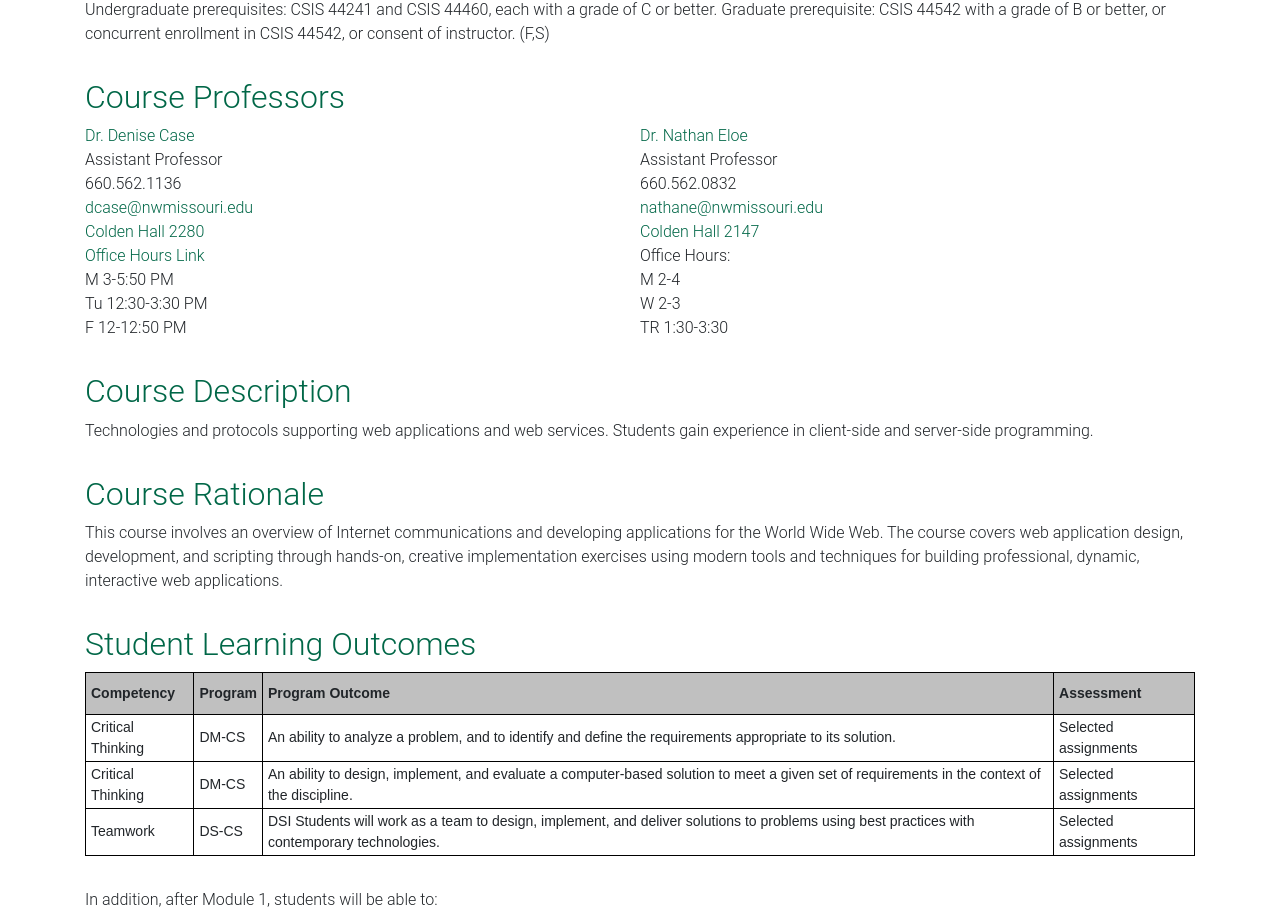
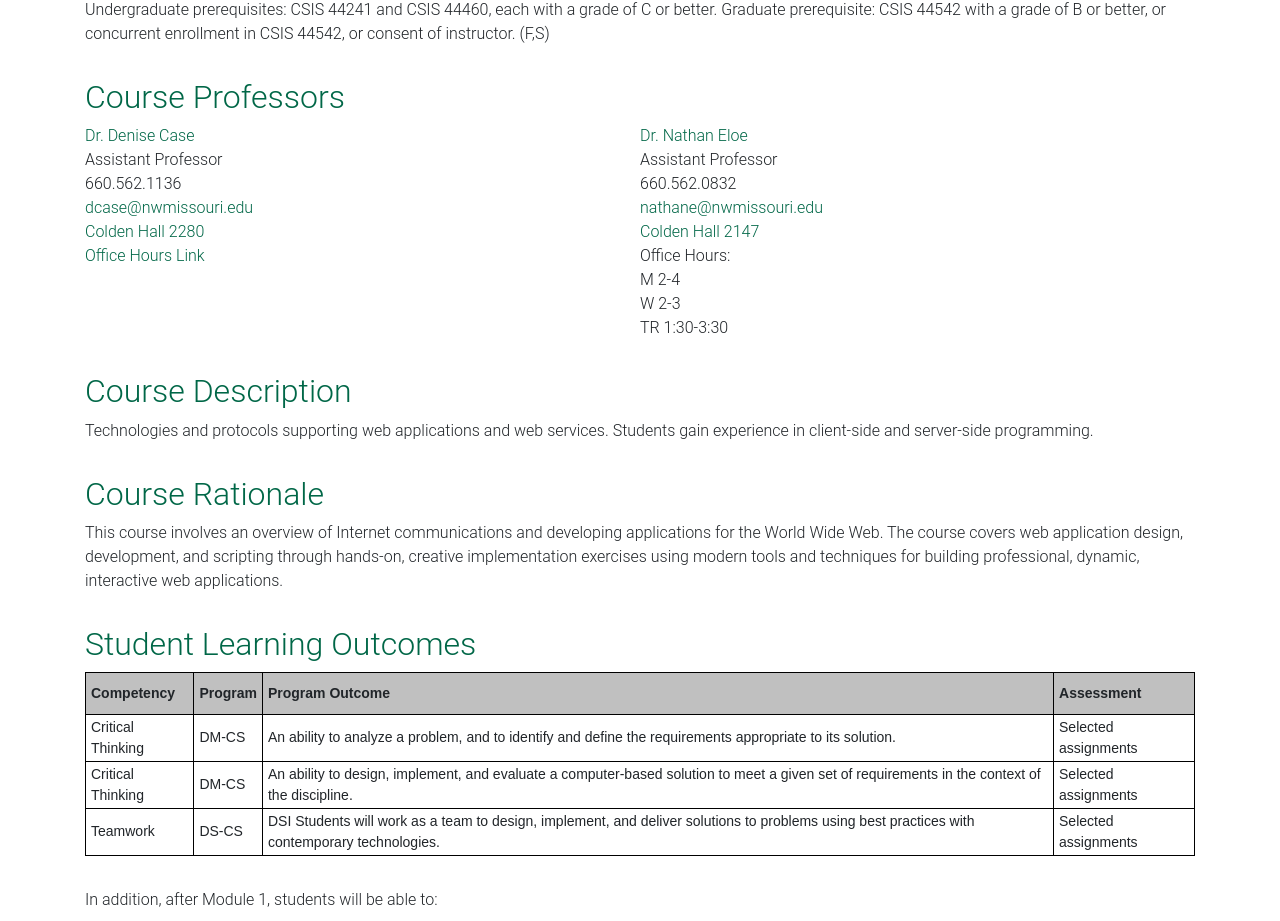
Before and after one commit to denisecase/44-563-webapps-syllabus, a website: page index.html in a window 1280 px wide. Shown: the part 800-1721 px from the top of the page. Drawn offline with nearby package versions, Linux system fonts and the light colour scheme.

Commit message:
update office hours link (covid)

```diff
--- a/index.html
+++ b/index.html
@@ -236,7 +236,7 @@
               <a
                 href="https://docs.google.com/spreadsheets/d/1dGFW0ybTrUKMN6U4vu8I9G9efUE1ZJz8ktDyOTJTOA0/edit?usp=sharing"
                 >Office Hours Link</a>
-              M 3-5:50 PM<br /> Tu 12:30-3:30 PM<br /> F 12-12:50 PM<br />
+              <br /> <br /> <br />
             </div>
 
             <div class="professor-column">
```
